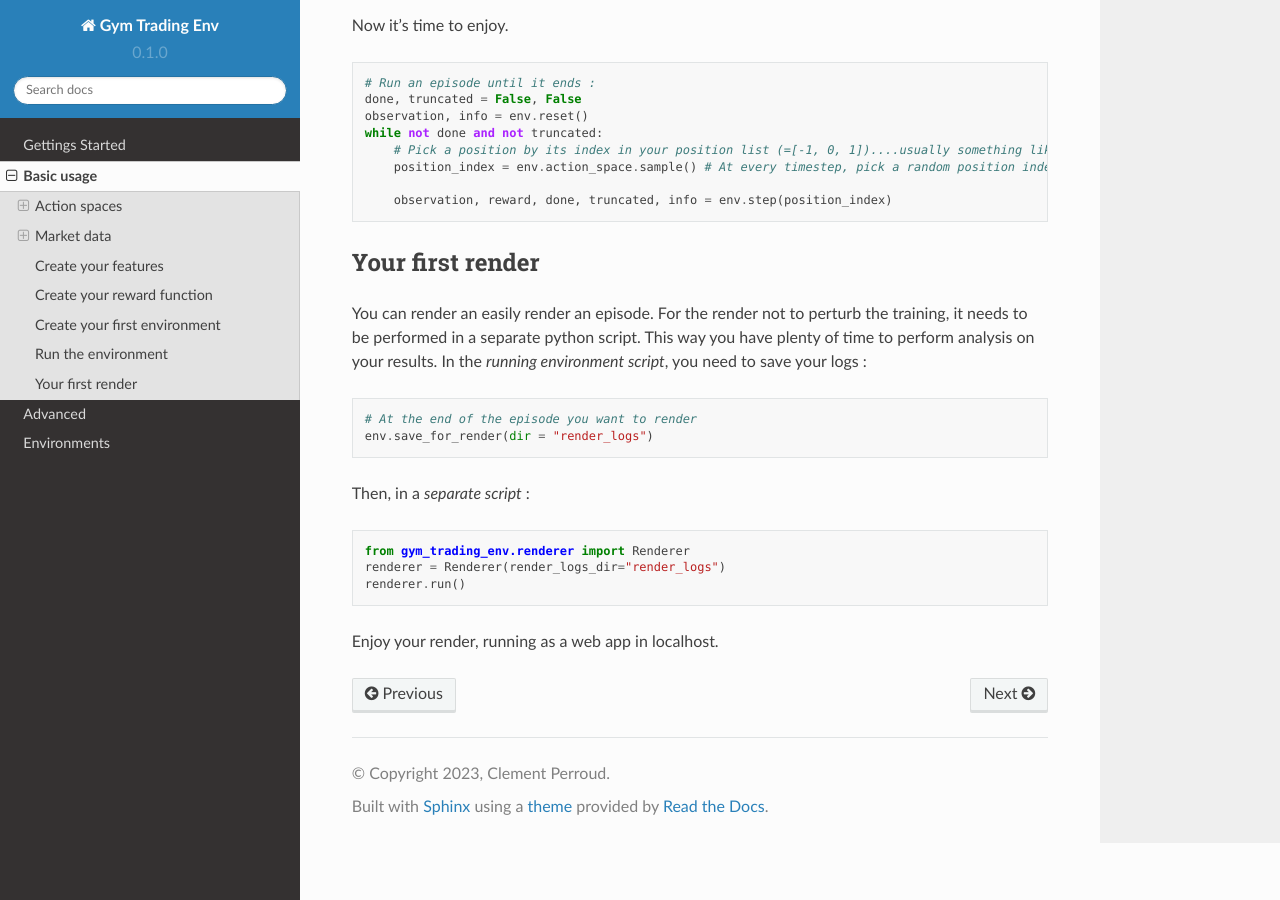
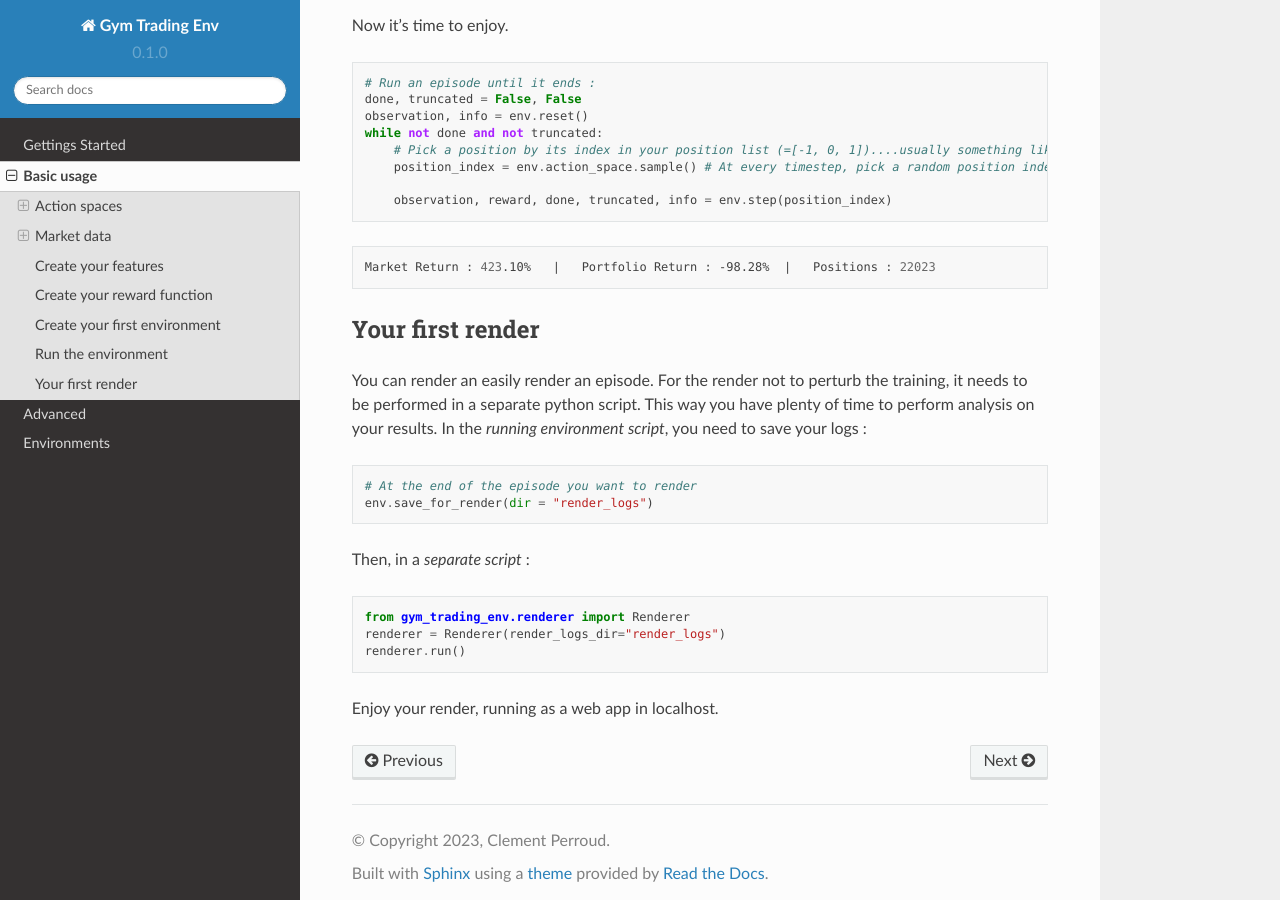
Before and after one commit to ClementPerroud/Gym-Trading-Env, a Sphinx documentation site: the page built from docs/source/usage.rst, in a window 1280 px wide and 900 px high, scrolled down 2960 px. Built offline with Sphinx 7.4.7 and the Read the Docs theme 2.0.0, drawn with Linux system fonts in a browser that asks for light colours; pages that are not in the unit, such as notebooks, are missing from menus.

Commit message:
Update usage.rst

```diff
--- a/docs/source/usage.rst
+++ b/docs/source/usage.rst
@@ -149,6 +149,10 @@ Now it's time to enjoy.
 
       observation, reward, done, truncated, info = env.step(position_index)
 
+.. code-block:: bash
+
+  Market Return : 423.10%   |   Portfolio Return : -98.28%  |   Positions : 22023
+
 
 Your first render
 -------------------
```
